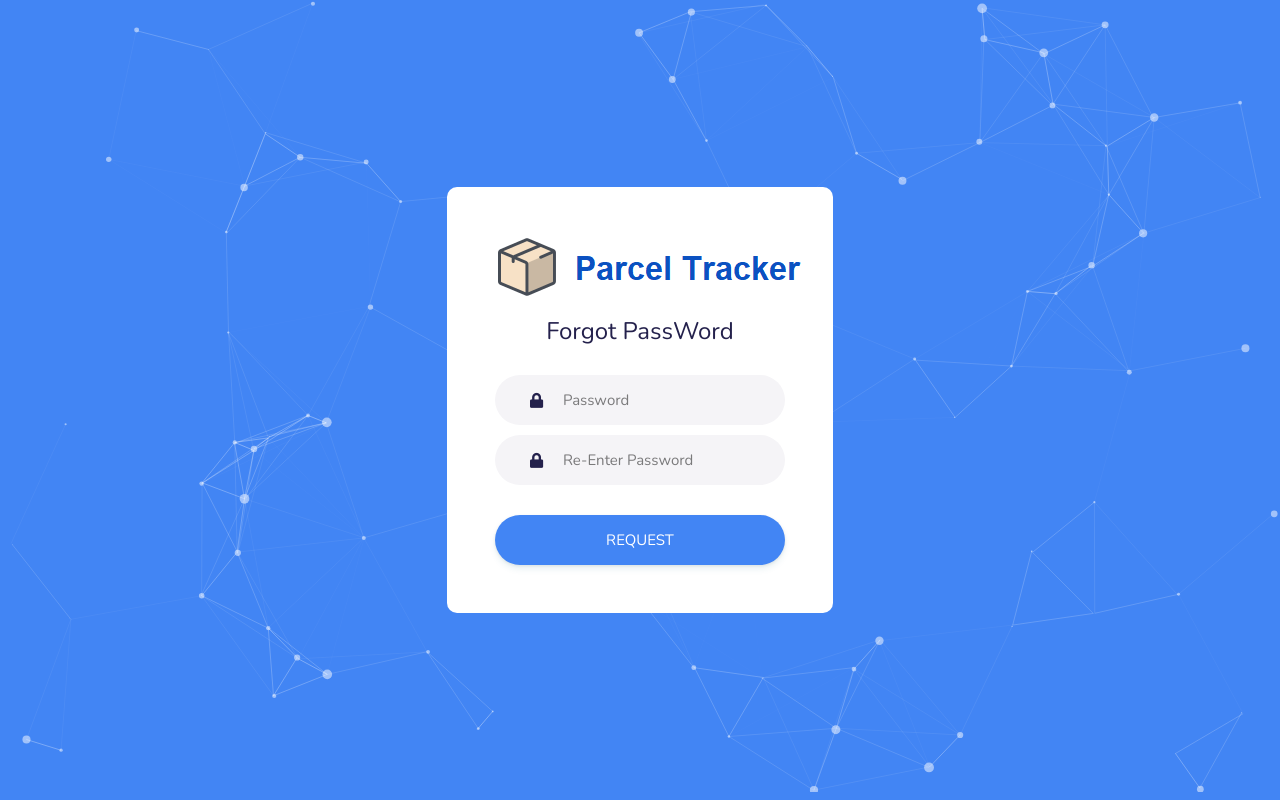
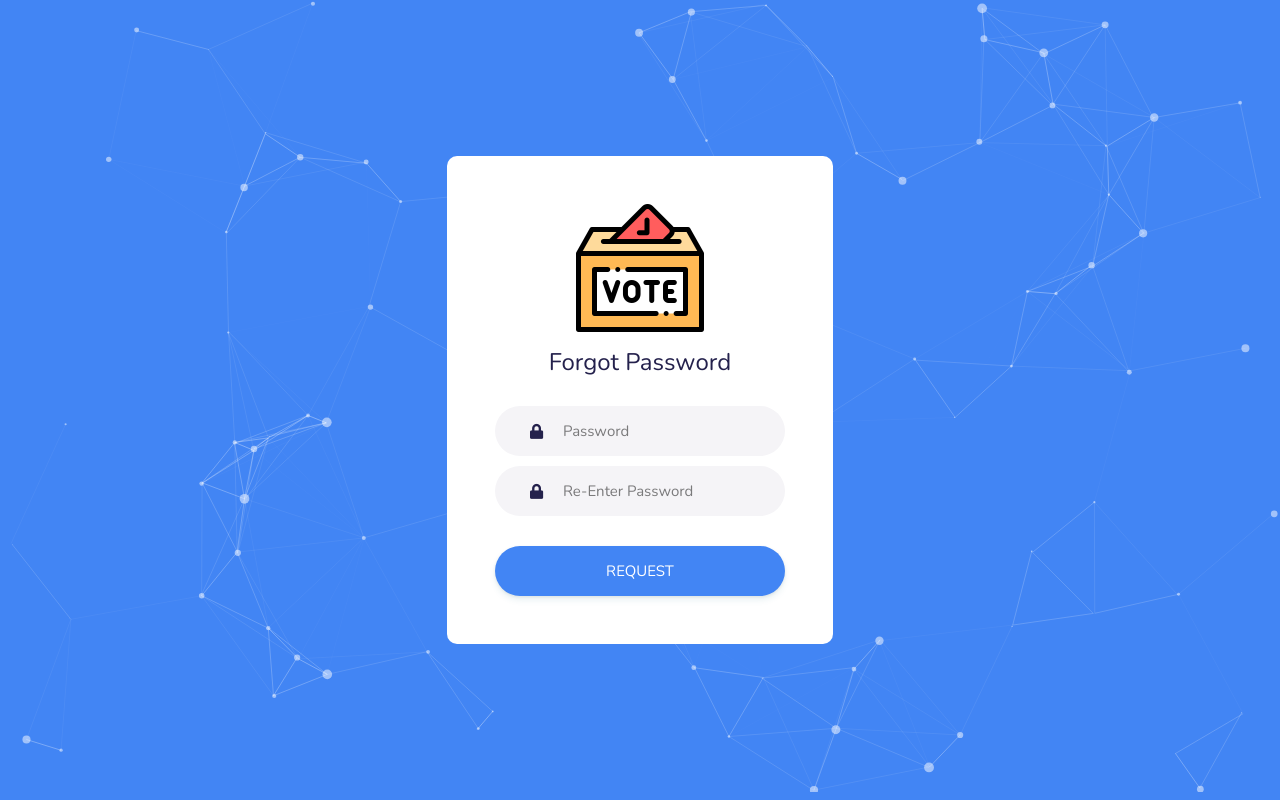
Before and after one commit to agcy1210/voting-frontend, a Django app: page /accounts/password-reset-confirm/1/1 in a window 1280 px wide. Run offline with Django 3.2, Linux system fonts and the light colour scheme; some libraries are stand-ins or nearby versions.

Commit message:
logo added

```diff
--- a/templates/accounts/login.html
+++ b/templates/accounts/login.html
@@ -87,7 +87,7 @@
 				<form class="login100-form validate-form" action="{% url 'login' %}" method="POST">
 					{% csrf_token%}
 					<div class="logo-img text-center pb-3">
-						<img src="{% static 'assets/img/full-logo.png'%}" alt="logo-img">
+						<img src="{% static 'assets/img/elections.png'%}" alt="logo-img">
 					</div>
 					<span class="login100-form-title">
 						User Login
--- a/templates/accounts/password_reset.html
+++ b/templates/accounts/password_reset.html
@@ -44,11 +44,10 @@
                 <form class="login100-form validate-form" method="POST">
                     {% csrf_token %}
 					<div class="logo-img text-center pb-3">
-						<img src="{% static 'assets/img/full-logo.png'%}" alt="logo-img">
+						<img src="{% static 'assets/img/elections.png' %}" alt="logo-img">
 					</div>
 					<span class="login100-form-title">
-						Forgot PassWord
-					</span>
+						Forgot Password					</span>
 					<div class="wrap-input100 validate-input" data-validate = "Valid email is required: ex@abc.xyz">
                         <input class="input100" type="text" name="email" placeholder="Email">
 						<span class="focus-input100"></span>
--- a/templates/accounts/password_reset_complete.html
+++ b/templates/accounts/password_reset_complete.html
@@ -43,7 +43,7 @@
 			<div class="wrap-login100 p-5">
                 <div class="login100-form validate-form">
 					<div class="logo-img text-center pb-3">
-						<img src="{% static 'assets/img/full-logo.png'%}" alt="logo-img">
+						<img src="{% static 'assets/img/elections.png' %}" alt="logo-img">
 					</div>
 					<span class="login100-form-title wrap-input100">
                             Password has been set
--- a/templates/accounts/password_reset_confirm.html
+++ b/templates/accounts/password_reset_confirm.html
@@ -44,11 +44,10 @@
                 <form class="login100-form validate-form" method="POST">
                     {% csrf_token %}
 					<div class="logo-img text-center pb-3">
-						<img src="{% static 'assets/img/full-logo.png'%}" alt="logo-img">
+						<img src="{% static 'assets/img/elections.png' %}" alt="logo-img">
 					</div>
 					<span class="login100-form-title">
-						Forgot PassWord
-					</span><div class="wrap-input100 validate-input" data-validate = "Password is required">
+						Forgot Password					</span><div class="wrap-input100 validate-input" data-validate = "Password is required">
                             <input class="input100" type="password" name="new_password1" required placeholder="Password">
                             <span class="focus-input100"></span>
                             <span class="symbol-input100">
--- a/templates/accounts/password_reset_done.html
+++ b/templates/accounts/password_reset_done.html
@@ -43,7 +43,7 @@
 			<div class="wrap-login100 p-5">
                 <div class="login100-form validate-form">
 					<div class="logo-img text-center pb-3">
-						<img src="{% static 'assets/img/full-logo.png'%}" alt="logo-img">
+						<img src="{% static 'assets/img/elections.png' %}" alt="logo-img">
 					</div>
 					<span class="login100-form-title wrap-input100">
                             An email has been sent with instructions to reset your Password
--- a/templates/accounts/register.html
+++ b/templates/accounts/register.html
@@ -87,7 +87,7 @@
 				<form class="login100-form validate-form" action="{% url 'register' %}" method="POST">
 					{% csrf_token%}
 					<div class="logo-img text-center pb-3">
-						<img src="{% static 'assets/img/full-logo.png'%}" alt="logo-img">
+						<img src="{% static 'assets/img/elections.png' %}" alt="logo-img">
 					</div>
 					<span class="login100-form-title">
 						Create Account
--- a/templates/voting/voterIdAuthentication.html
+++ b/templates/voting/voterIdAuthentication.html
@@ -44,7 +44,7 @@
 			<div class="app-sidebar__overlay" data-toggle="sidebar"></div>
 			<aside class="app-sidebar ">
 				<div class="sidebar-img">
-					<a class="navbar-brand" href="index-2.html"><img alt="..." class="navbar-brand-img main-logo" src="{% static 'assets/img/full-logo.png' %}"> <img alt="..." class="navbar-brand-img logo" src="{% static 'assets/img/logo.png' %}"></a>
+					<a class="navbar-brand" href="index-2.html"><img alt="..." class="navbar-brand-img main-logo" src="{% static 'assets/img/elections.png' %}"> <img alt="..." class="navbar-brand-img logo" src="{% static 'assets/img/logo.png' %}"></a>
 					<ul class="side-menu">
 						<li class="slide active is-expanded">
 							<a class="side-menu__item active" href="{% url 'verifyId' %}"><i class="side-menu__icon fas fa-check"></i><span class="side-menu__label">Verify ID</span></a>
--- a/templates/voting/voterSecretMessage.html
+++ b/templates/voting/voterSecretMessage.html
@@ -44,7 +44,7 @@
 			<div class="app-sidebar__overlay" data-toggle="sidebar"></div>
 			<aside class="app-sidebar ">
 				<div class="sidebar-img">
-					<a class="navbar-brand" href="index-2.html"><img alt="..." class="navbar-brand-img main-logo" src="{% static 'assets/img/full-logo.png' %}"> <img alt="..." class="navbar-brand-img logo" src="{% static 'assets/img/logo.png' %}"></a>
+					<a class="navbar-brand" href="index-2.html"><img alt="..." class="navbar-brand-img main-logo" src="{% static 'assets/img/elections.png' %}"> <img alt="..." class="navbar-brand-img logo" src="{% static 'assets/img/logo.png' %}"></a>
 					<ul class="side-menu">
 						<li class="slide active is-expanded">
 							<a class="side-menu__item active" href="{% url 'secret_msg' %}"><i class="side-menu__icon fas fa-check"></i><span class="side-menu__label">Verify ID</span></a>
--- a/voting/views.py
+++ b/voting/views.py
@@ -13,9 +13,6 @@ import hashlib
 @login_required(login_url='accounts/login')
 def verifyId(request):
 
-    # if request.user.is_authenticated:
-    #     return redirect('index')
-    # else:
     if request.method == 'POST':
         voterId = request.POST['voterId']
 
--- a/votingFrontend/urls.py
+++ b/votingFrontend/urls.py
@@ -15,10 +15,11 @@ Including another URLconf
 """
 from django.contrib import admin
 from django.urls import path,include
-from accounts import views
+from voting import views
 
 urlpatterns = [
     path('admin/', admin.site.urls),
     path('accounts/',include('accounts.urls')),
     path('',include('voting.urls')),
+    path('',views.verifyId,name='index')
 ]
```
Also changed, not shown: static/assets/img/elections.png (added), votingFrontend/static/assets/img/elections.png (added).
